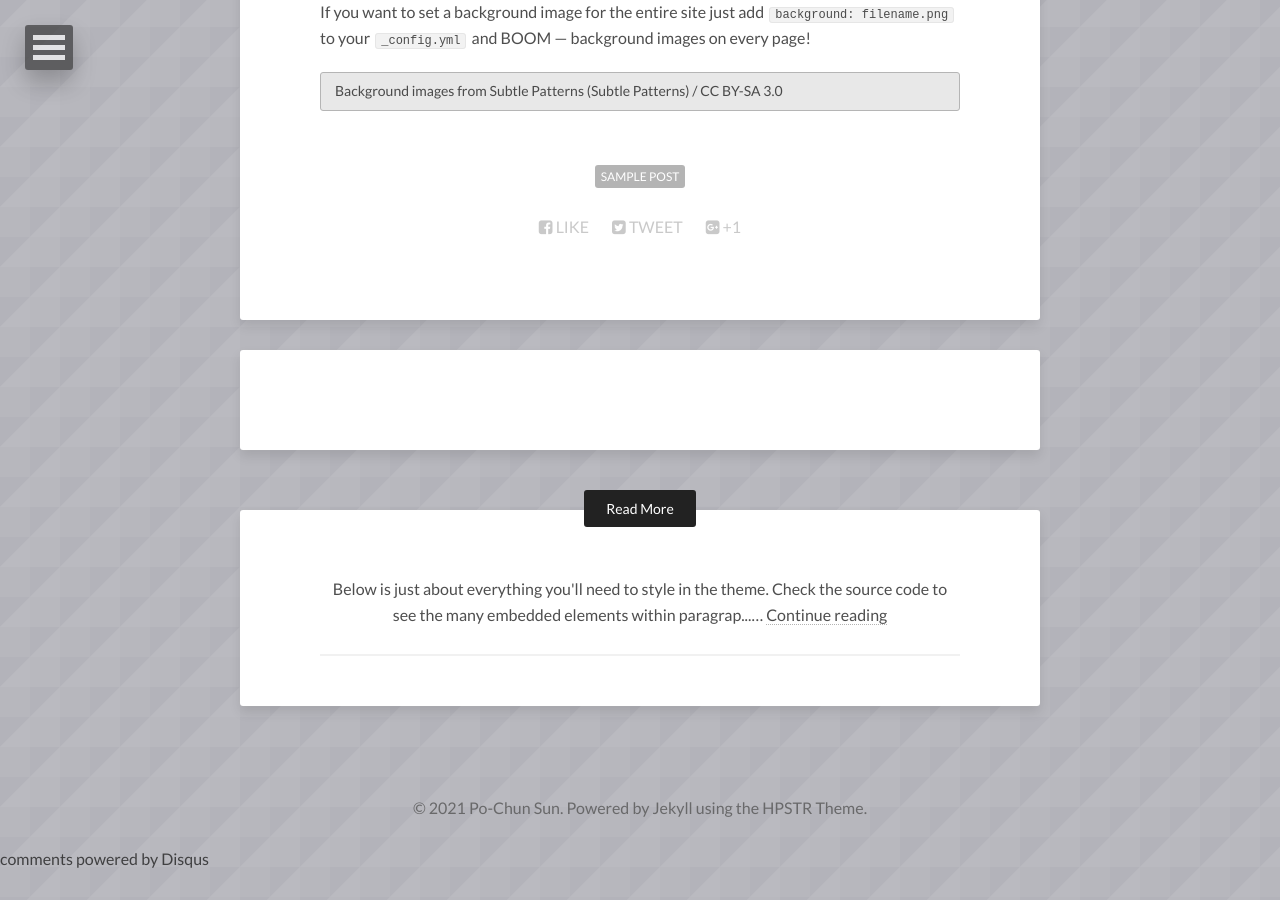
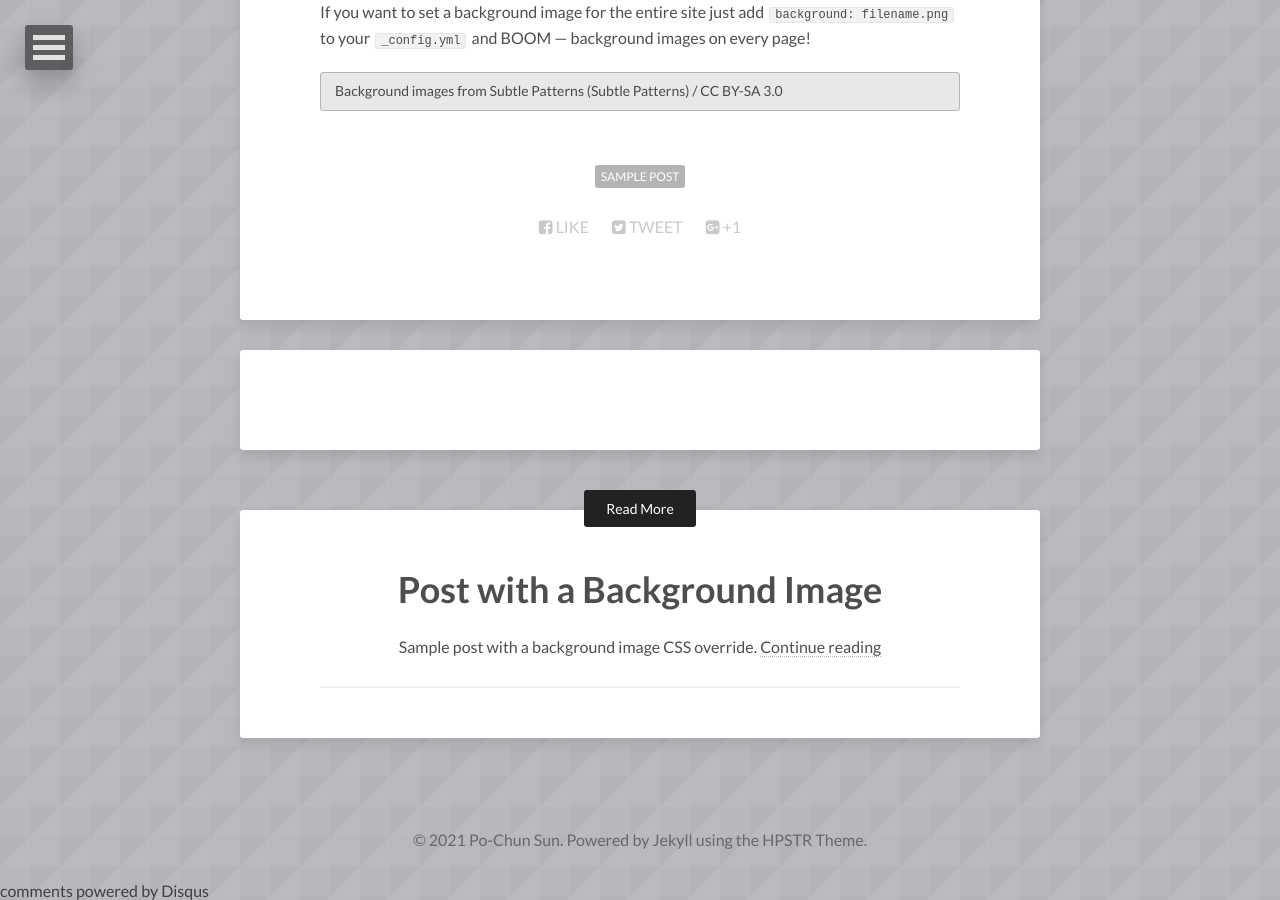
Before and after one commit to pochunsun/pochunsun.github.io, a Jekyll site: the page built from _posts/2013-10-26-background-image.md, in a window 1280 px wide and 900 px high, scrolled down 573 px. Built offline with Jekyll 4.4.1, drawn with Linux system fonts in a browser that asks for light colours; nearby versions of some CDN libraries; comment, search, counter and statistics services are not loaded; before the commit the page ends 1441 px from its top, so only the background shows below that.

Commit message:
Update 2021-06-02-sample-post.md

```diff
--- a/_posts/2021-06-02-sample-post.md
+++ b/_posts/2021-06-02-sample-post.md
@@ -1,14 +1,10 @@
 ---
 layout: post
-title: Sample Post
-description: ""
-modified: 2021-06-24
-tags: [Holography] [AdS/CFT] [Entanglement Entropy] [Quantum Information]
+title: Post with a Background Image
+description: "Sample post with a background image CSS override."
+tags: [sample post]
 image:
-  path: /images/abstract-3.jpg
-  feature: abstract-3.jpg
-  credit: dargadgetz
-  creditlink: http://www.dargadgetz.com/ios-7-abstract-wallpaper-pack-for-iphone-5-and-ipod-touch-retina/
+  background: triangular.png
 ---
 
 Below is just about everything you'll need to style in the theme. Check the source code to see the many embedded elements within paragraphs.
```
